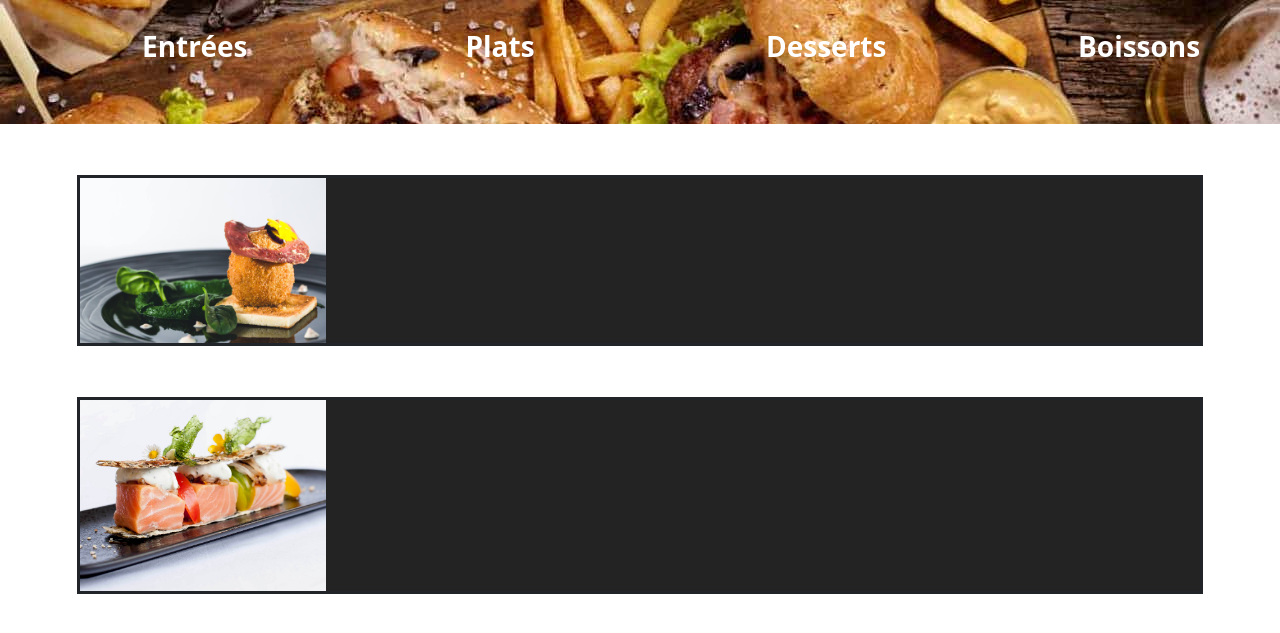
After one commit to ClaireMath/e-commercePHP, a PHP site: page /EcommerceProduit/entree.php in a window 1280 px wide. The commit adds this page. Shown: the top 633 px of the page. Run offline with PHP 8.4, Linux system fonts and the light colour scheme.

Commit message:
ajout début des catégories

```diff
--- /dev/null
+++ b/EcommerceProduit/entree.php
@@ -0,0 +1,72 @@
+<!DOCTYPE html>
+<html>
+<head>
+	<meta charset="utf-8">
+	<title></title>
+    <link rel="stylesheet" type="text/css" href="produit.css">
+    <link rel="stylesheet" type="text/css" href="categoriesHome.css">
+    <link href="https://cdn.jsdelivr.net/npm/bootstrap@5.0.0-beta1/dist/css/bootstrap.min.css" rel="stylesheet" integrity="sha384-giJF6kkoqNQ00vy+HMDP7azOuL0xtbfIcaT9wjKHr8RbDVddVHyTfAAsrekwKmP1" crossorigin="anonymous">
+</head>
+<body>
+
+    <!-- -------------------------------------------><!-- -------------------------------->
+    <nav>
+
+<ul>
+        <li id=""><a href="entree.php" >Entrées </a>
+
+            <ul class="sous">
+
+            </ul>
+        </li>
+
+        <li class=""><a href="#sport ">Plats </a>
+
+            <ul class="sous">
+
+            </ul>
+        </li>
+
+
+        <li class=""><a href="#mondeOuvert">Desserts </a>
+
+            <ul class="sous">
+
+            </ul>
+        </li>
+
+        <li class=""><a href="#">Boissons</a>
+
+            <ul class="sous">
+
+            </ul>
+        </li>
+
+</ul>
+</nav>
+
+
+<!-- ------------------------------------------->
+
+
+
+
+<div class="image1">
+    <img class="imgentree1"  src=entree1.jpg
+        width="22%"
+        height="22%"
+    >
+</div>
+
+<div class="image2">
+    <img class="imgentree1"  src=entree2.jpg
+        width="22%"
+        height="20%"
+    >
+</div>
+
+
+
+<script src="https://cdn.jsdelivr.net/npm/bootstrap@5.0.0-beta1/dist/js/bootstrap.bundle.min.js" integrity="sha384-ygbV9kiqUc6oa4msXn9868pTtWMgiQaeYH7/t7LECLbyPA2x65Kgf80OJFdroafW" crossorigin="anonymous"></script>
+</body>
+</html>
--- /dev/null
+++ b/EcommerceProduit/produit.css
@@ -0,0 +1,17 @@
+.image1{
+    display:flex  ;
+    border: solid ;
+    background-color: rgb(36, 35, 35);
+    margin-top: 4%;
+    margin-right: 6% ;
+    margin-left: 6% ;
+}
+
+.image2{
+    display:flex;
+    border: solid;
+    background-color: rgb(36, 35, 35);
+    margin-top: 4%;
+    margin-right: 6% ;
+    margin-left: 6% ;
+}
```
Also changed, not shown: EcommerceProduit/categoriesHome.php (+6 -15 lines), EcommerceProduit/entree1.jpg (added), EcommerceProduit/entree2.jpg (added).
